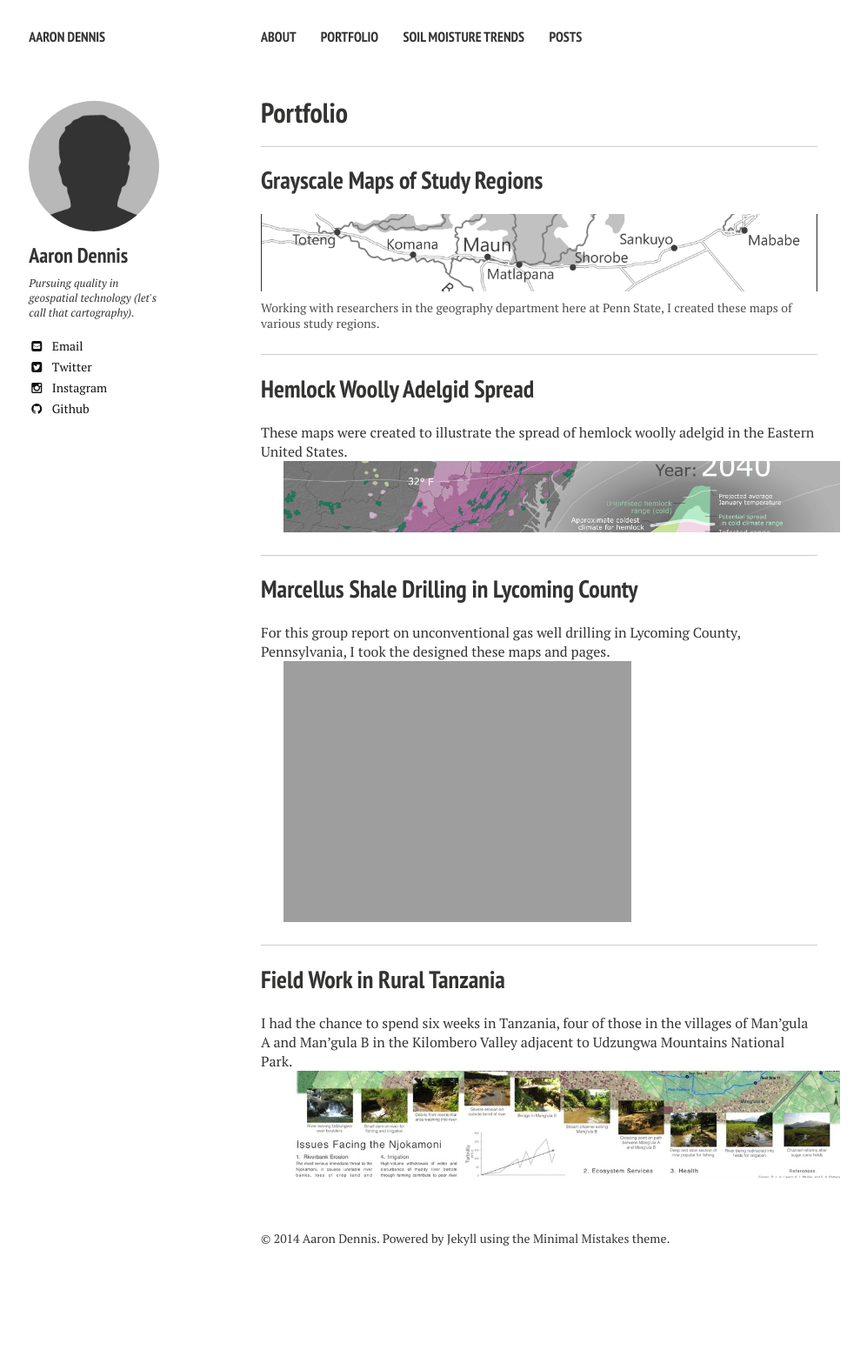
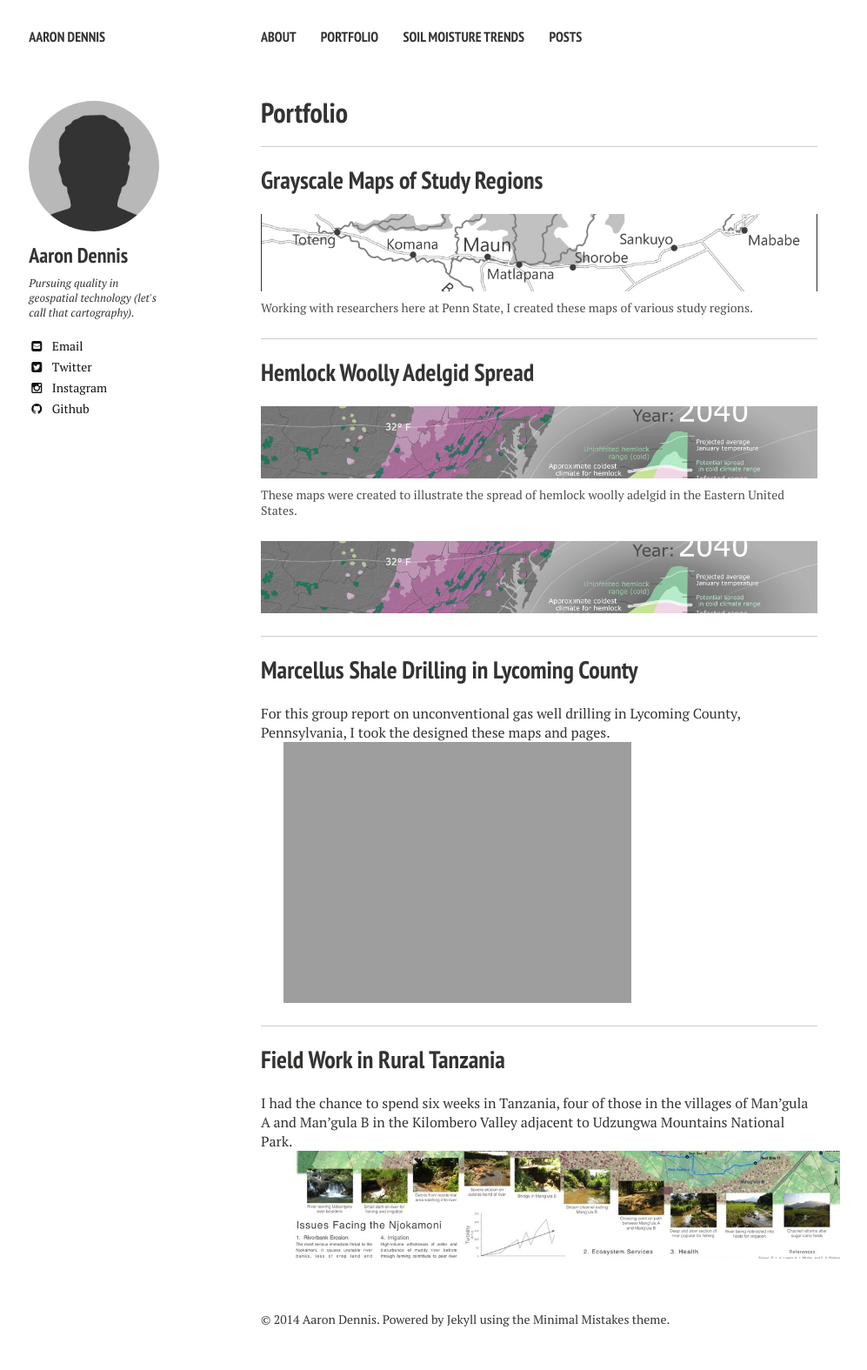
Before and after one commit to Joe-Robertson/aaronpdennis.github.io, a Jekyll site: the page built from portfolio/index.md, in a window 1280 px wide. Shown: the whole page at 87% size, without its empty margins (20-1017 px from the left). Built offline with Jekyll 4.4.1, drawn with Linux system fonts in a browser that asks for light colours; nearby versions of some CDN libraries; before the commit the page ends 1482 px from its top, so only the background shows below that.

Commit message:
continuing work of images as links

```diff
--- a/portfolio/index.md
+++ b/portfolio/index.md
@@ -15,14 +15,17 @@
 
 <figure>
 	<a href="/posts/grayscale-maps.md"><img src="/images/grayscale-maps/gray-scale-wide.png"></a>
-	<figcaption>Working with researchers in the geography department here at Penn State, I created these maps of various study regions.</figcaption>
+	<figcaption>Working with researchers here at Penn State, I created these maps of various study regions.</figcaption>
 </figure>
 
 ---
 
-## Hemlock Woolly Adelgid Spread
+## [Hemlock Woolly Adelgid Spread]({{ site.ur }}/posts/hemlock-adelgid.md)
 
-These maps were created to illustrate the spread of hemlock woolly adelgid in the Eastern United States.
+<figure>
+	<a href="/posts/hemlock-adelgid.md"><img src="/images/hemlock-adelgid-maps/hemlock-wide.png"></a>
+	<figcaption>These maps were created to illustrate the spread of hemlock woolly adelgid in the Eastern United States.</figcaption>
+</figure>
 
 ![Hemlock Woolly Adelgid Preview]({{ site.url }}/images/hemlock-adelgid-maps/hemlock-wide.png)
 
```
